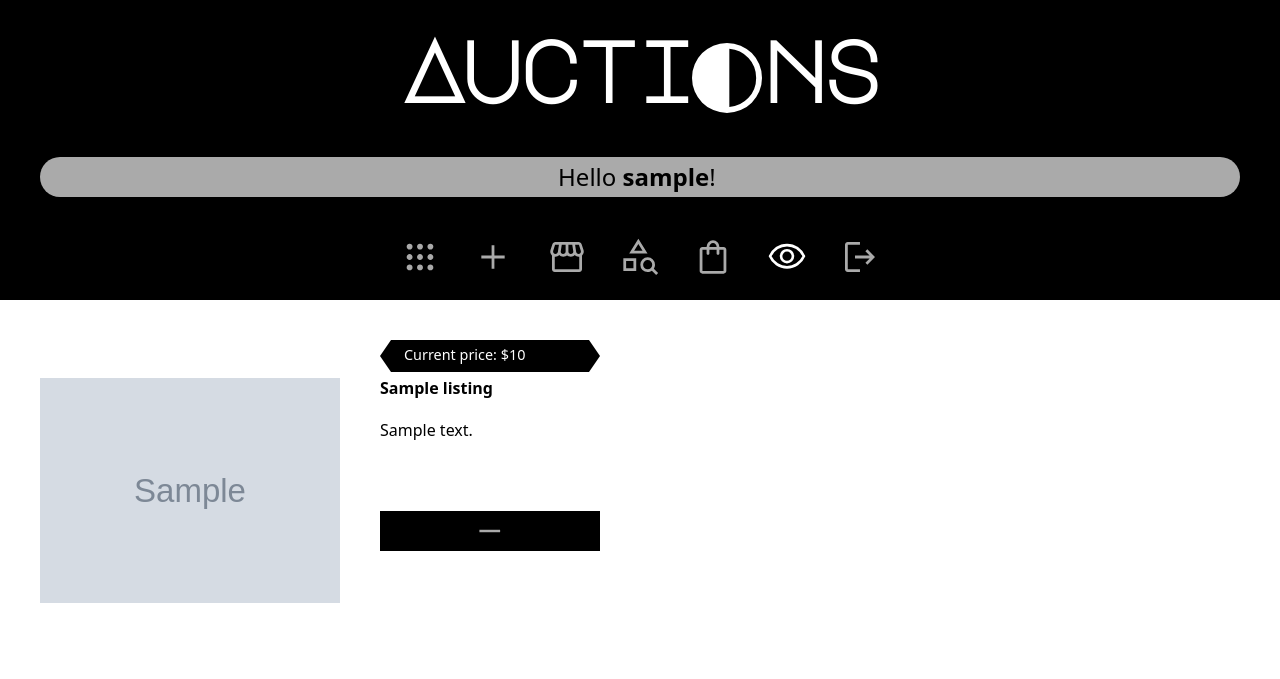
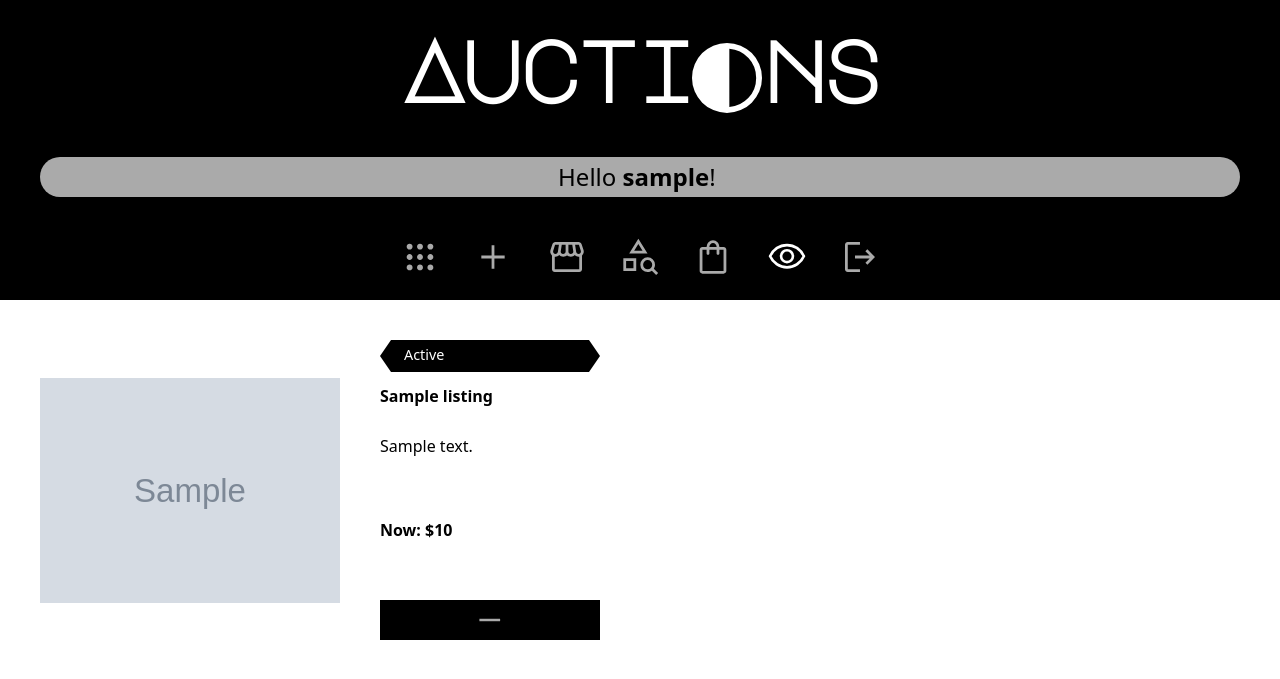
Before and after one commit to PrackSoft/commerce, a Django app: page /watchlist/ in a window 1280 px wide. Shown: the top 679 px of the page. Run offline with Django 3.2, Linux system fonts and the light colour scheme; a user stored in the database is signed in; tables that the repository leaves empty hold one stand-in row (values such as "Sample post"); grey boxes marked "Sample" are stand-in pictures; some libraries are stand-ins or nearby versions.

Commit message:
Fixed spacing of elements inside listings-content div and remove listing button at unified listings pages

```diff
--- a/auctions/static/auctions/styles.css
+++ b/auctions/static/auctions/styles.css
@@ -328,7 +328,6 @@ input:-webkit-autofill:focus {
 
     border: 0 solid blue;
 }
-
 .index-box-image img {
     object-fit: contain;
     margin-bottom: 0;
@@ -340,6 +339,7 @@ input:-webkit-autofill:focus {
 .index-box-description {
     display: flex;
     flex-direction: column;
+    justify-content: space-between;
     width: 100%;
     gap: .5rem;
 
@@ -426,12 +426,72 @@ input:-webkit-autofill:focus {
     max-width: 300px;
     aspect-ratio: 1 / 1;
     flex-shrink: 0;
+
+    border: 0 solid blue;
 }
 
-.listings-description {
+.listings-box-description {
     display: flex;
     flex-direction: column;
     flex: 1; /* ocupa todo el espacio restante */
+    justify-content: space-between;
+
+    border: 0 solid blue;
+}
+
+.listings-box-description > div:first-child {
+    display: flex;
+    flex-direction: column;
+    gap: 1rem;
+}
+
+.listings-title {
+    display: -webkit-box;
+    -webkit-box-orient: vertical;
+    -webkit-line-clamp: 2;
+    overflow: hidden;
+    width: auto;
+    height: 2.1rem;
+    font-weight: 600;
+
+    border: 0 solid red;
+}
+.listings-box-text {
+    display: -webkit-box;
+    -webkit-box-orient: vertical;
+    -webkit-line-clamp: 4;
+    overflow: hidden;
+    font-weight: 200;
+    width: auto;
+    height: 4.1rem;
+
+    border: 0 solid red;
+}
+.listings-text-justify {
+    text-align: justify;
+    text-justify: inter-word;
+    hyphens: auto;
+}
+
+
+.listings-detail-button {
+    display: flex;
+    position: relative;
+    justify-content: center;
+    align-items: center;
+    width: 100%;
+    height: 40px;
+    color: var(--color-tertiary);
+    background-color: var(--color-primary);
+    cursor: pointer;
+    margin: 0;
+
+    border: 0 solid red;
+}
+.listings-detail-button .icon {
+    width: 2.777vw;
+    height: 40px;
+    min-height: 40px;
 }
 
 @media (max-width: 1200px) {
--- a/auctions/templates/auctions/listings.html
+++ b/auctions/templates/auctions/listings.html
@@ -22,35 +22,25 @@
                     </div>
                 {% endif %}
 
-                <div class="index-box-description">
+                <div class="listings-box-description">
+                    <div>
                         {% if listing.status_message %}
                             <p class="status-bid-won-message">{{ listing.status_message }}</p>
-                    {% else %}
-                        {% if listing.is_active %}
-                            <p>Current price: ${{ listing.current_price }}</p>
-                        {% else %}
-                            {% if mode == "my_listings" %}
-                                <p>Status: Closed</p>
-                            {% else %}
-                                <p>Current price: ${{ listing.current_price }}</p>
                         {% endif %}
-                        {% endif %}
-                    {% endif %}
-
-                    <h5 class="index-title">{{ listing.title }}</h5>
-                    <div class="index-box-text">
+                        <h5 class="listings-title">{{ listing.title }}</h5>
+                        <div class="listings-box-text">
                             {% if mode != "category" %}
-                            <p class="index-text-justify">{{ listing.description }}</p>
+                                <p class="listings-text-justify">{{ listing.description }}</p>
                             {% endif %}
                         </div>
-
-
-
+                        <h5 class="index-price">Now: ${{ listing.current_price }}</p>
+                    </div>
+                    <div>
                         {% if mode in "my_purchases watchlist" %}
                             <form action="{% url 'remove_listing_from_mode' listing.id %}" method="post">
                                 {% csrf_token %}
                                 <input type="hidden" name="mode" value="{{ mode }}">
-                            <button class="listing-detail-button" type="submit" data-tip="Remove from {% if mode == 'my_purchases' %}My Purchases{% elif mode == 'watchlist' %}Watchlist{% endif %}">
+                                <button class="listings-detail-button" type="submit" data-tip="Remove from {% if mode == 'my_purchases' %}My Purchases{% elif mode == 'watchlist' %}Watchlist{% endif %}">
                                 {% if mode == "my_purchases" %}
                                     <svg class="icon" xmlns="http://www.w3.org/2000/svg" viewBox="0 -960 960 960" role="img" aria-label="Remove from My Purchases" focusable="false">
                                     <path d="M200-446.67v-66.66h560v66.66H200Z"/>
@@ -65,6 +55,7 @@
                         {% endif %}
                     </div>
                 </div>
+        </div>
     </a>
     {% endfor %}
 </main>
--- a/auctions/views.py
+++ b/auctions/views.py
@@ -234,7 +234,7 @@ def unified_listings(request, mode, category_name=None):
     for listing in listings:
         if mode in ["my_purchases", "watchlist"]:
             if listing.is_active:
-                listing.status_message = f"Current price: ${listing.current_price}"
+                listing.status_message = f"Active"
             else:
                 if listing.winner == request.user:
                     listing.status_message = "YOU WON!"
@@ -257,15 +257,22 @@ def remove_listing_from_mode(request, listing_id):
     mode = request.POST.get("mode")
     listing = Listing.objects.get(pk=listing_id)
 
+    # Manejar eliminación según modo
     if mode == "watchlist":
+        # Elimina si existe; si no, no pasa nada
         Watchlist.objects.filter(user=request.user, listing=listing).delete()
 
     elif mode == "my_purchases":
+        # Marca como eliminado si no existe
         RemovedPurchase.objects.get_or_create(user=request.user, listing=listing)
 
+    # Redirección segura: siempre retorna HttpResponse
     if mode == "watchlist":
         return redirect("watchlist")
     elif mode == "my_listings":
         return redirect("my_listings")
     elif mode == "my_purchases":
         return redirect("my_purchases")
+    else:
+        # Modo inesperado o listing propio en watchlist
+        return redirect("index")  # o cualquier página segura
```
Lines whose indentation alone changed are shown as unchanged.
